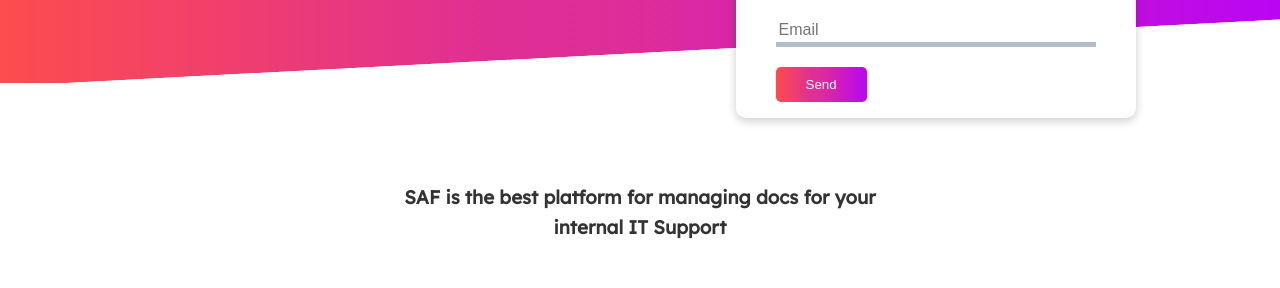
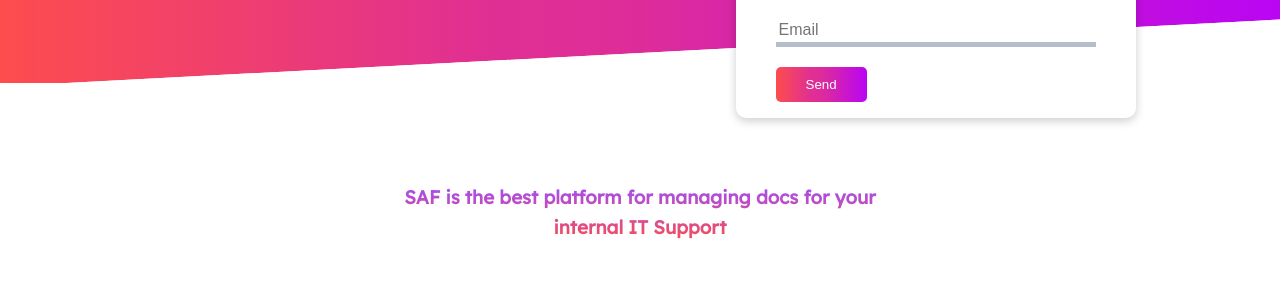
Before and after one commit to TheSAFComapny/Web, a website: page index.html in a window 1280 px wide. Shown: the part 437-725 px from the top of the page. Drawn offline with Linux system fonts and the light colour scheme; a script that the page names is missing; a web font is replaced by a local one.

Commit message:
gradinent

```diff
--- a/index.html
+++ b/index.html
@@ -185,7 +185,10 @@
 
     <section class="stats">
         <div class="container">
-            <h3 class="stats-heading text-center my-1">
+            <h3 class="stats-heading text-center my-1" style="background: -webkit-linear-gradient(rgba(158,77,253,1), rgba(253,77,77,1));
+            -webkit-background-clip: text;
+            -webkit-text-fill-color: transparent;">
+            <!-- Error Is OK -->
                 SAF is the best platform for managing docs for your internal IT Support
             </h3>
 
```
